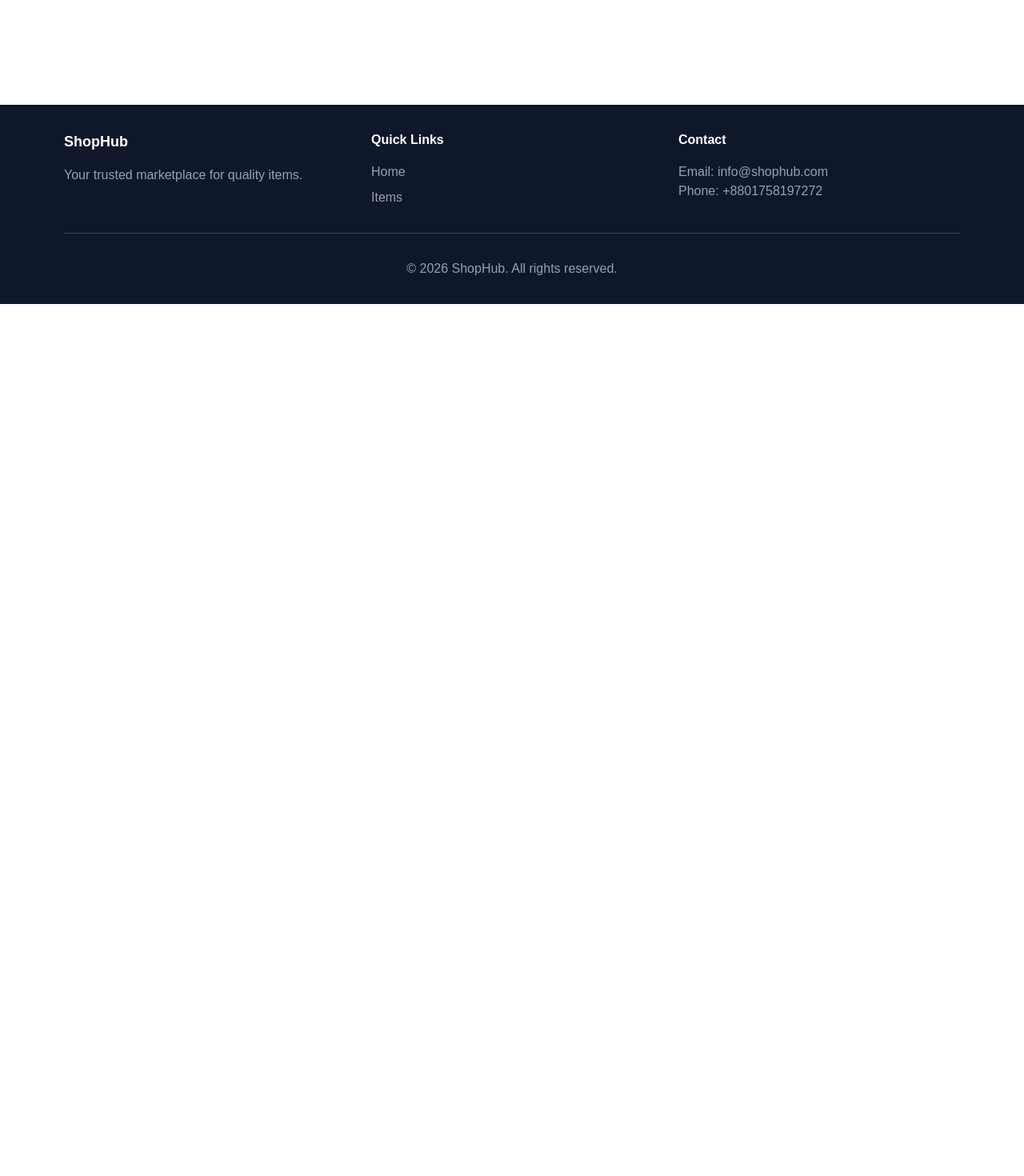
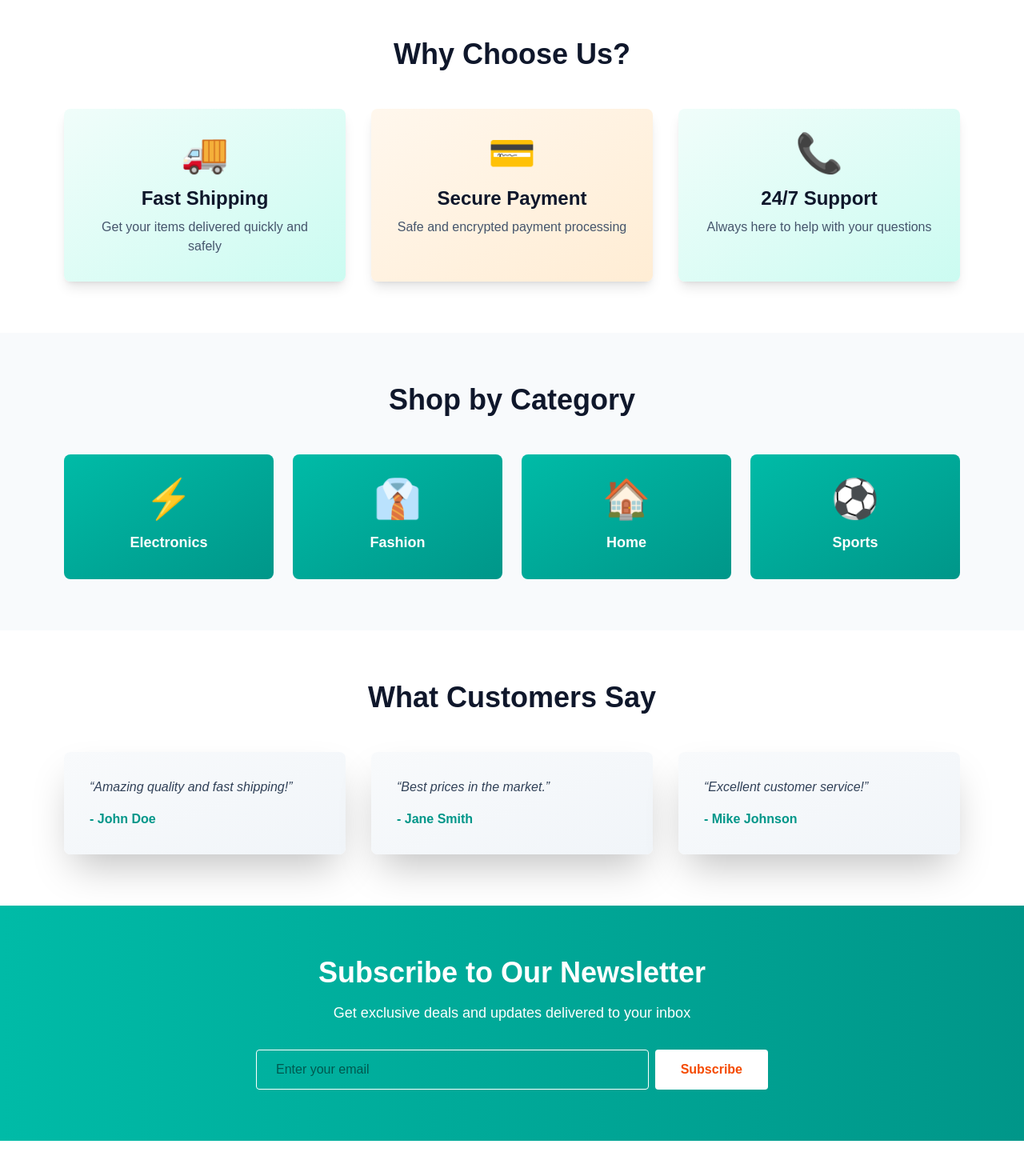
Before and after one commit to SuvroBiswas93/shophub, a Next.js app: page / in a window 1280 px wide. Shown: the part 420-1890 px from the top of the page at 80% size. Before the commit the page ends 800 px from the top, so only its background shows below. Built offline with nearby package versions, Linux system fonts and the light colour scheme.

Commit message:
Add hero,categories,features,newsletter,testimonials

```diff
--- a/src/app/page.js
+++ b/src/app/page.js
@@ -1,17 +1,26 @@
+import Categories from "@/components/categories";
+import Features from "@/components/features";
 import Footer from "@/components/footer";
+import Hero from "@/components/hero";
 import Navbar from "@/components/navbar";
+import Newsletter from "@/components/newsletter";
+import Testimonials from "@/components/testimonials";
 import Image from "next/image";
 
 export default function Home() {
   return (
   <div className="min-h-screen flex flex-col">
-        <Navbar />
+      <Navbar />
 
-        <main className="flex-1">
+      <main className="flex-1">
+        <Hero />
+        <Features />
+        <Categories />
+        <Testimonials />
+        <Newsletter />
+      </main>
 
-        </main>
-
-        <Footer />
+      <Footer />
   </div>
   );
 }
--- /dev/null
+++ b/src/components/categories.jsx
@@ -0,0 +1,30 @@
+const categories = [
+  { name: "Electronics", icon: "⚡" },
+  { name: "Fashion", icon: "👔" },
+  { name: "Home", icon: "🏠" },
+  { name: "Sports", icon: "⚽" },
+]
+
+export default function Categories() {
+  return (
+    <section className="bg-slate-50 py-12 md:py-16">
+      <div className="mx-auto max-w-6xl px-4">
+        <h2 className="mb-8 text-center text-3xl font-bold text-slate-900 md:mb-12 md:text-4xl">
+          Shop by Category
+        </h2>
+
+        <div className="grid grid-cols-2 gap-4 md:grid-cols-4 md:gap-6">
+          {categories.map((cat) => (
+            <div
+              key={cat.name}
+              className="cursor-pointer rounded-lg bg-linear-to-br from-teal-500 to-teal-600 p-6 text-center text-white transition duration-300 hover:scale-105 hover:shadow-xl md:p-8"
+            >
+              <div className="mb-4 text-4xl md:text-5xl">{cat.icon}</div>
+              <h3 className="text-base font-bold md:text-lg">{cat.name}</h3>
+            </div>
+          ))}
+        </div>
+      </div>
+    </section>
+  );
+}
--- /dev/null
+++ b/src/components/features.jsx
@@ -0,0 +1,46 @@
+export default function Features() {
+  return (
+    <section className="bg-white py-12 md:py-16">
+      <div className="mx-auto max-w-6xl px-4">
+        <h2 className="mb-8 text-center text-3xl font-bold text-slate-900 md:mb-12 md:text-4xl">
+          Why Choose Us?
+        </h2>
+
+        <div className="grid grid-cols-1 gap-6 md:grid-cols-3 md:gap-8">
+          {/* Feature 1 */}
+          <div className="rounded-lg bg-linear-to-br from-teal-50 to-teal-100 p-6 text-center shadow-lg transition hover:shadow-xl md:p-8">
+            <div className="mb-4 text-4xl md:text-5xl">🚚</div>
+            <h3 className="mb-2 text-xl font-bold text-slate-900 md:text-2xl">
+              Fast Shipping
+            </h3>
+            <p className="text-slate-600">
+              Get your items delivered quickly and safely
+            </p>
+          </div>
+
+          {/* Feature 2 */}
+          <div className="rounded-lg bg-linear-to-br from-orange-50 to-orange-100 p-6 text-center shadow-lg transition hover:shadow-xl md:p-8">
+            <div className="mb-4 text-4xl md:text-5xl">💳</div>
+            <h3 className="mb-2 text-xl font-bold text-slate-900 md:text-2xl">
+              Secure Payment
+            </h3>
+            <p className="text-slate-600">
+              Safe and encrypted payment processing
+            </p>
+          </div>
+
+          {/* Feature 3 */}
+          <div className="rounded-lg bg-linear-to-br from-teal-50 to-teal-100 p-6 text-center shadow-lg transition hover:shadow-xl md:p-8">
+            <div className="mb-4 text-4xl md:text-5xl">📞</div>
+            <h3 className="mb-2 text-xl font-bold text-slate-900 md:text-2xl">
+              24/7 Support
+            </h3>
+            <p className="text-slate-600">
+              Always here to help with your questions
+            </p>
+          </div>
+        </div>
+      </div>
+    </section>
+  );
+}
--- /dev/null
+++ b/src/components/hero.jsx
@@ -0,0 +1,24 @@
+import Link from "next/link";
+
+export default function Hero() {
+  return (
+    <section className="bg-linear-to-r from-teal-600 via-teal-500 to-teal-600 text-white py-16 md:py-20">
+      <div className="max-w-6xl mx-auto px-4 text-center">
+        <h1 className="text-4xl md:text-5xl font-bold mb-4">
+          Welcome to ShopHub
+        </h1>
+
+        <p className="text-lg md:text-xl mb-8">
+          Discover amazing products at unbeatable prices
+        </p>
+
+        <Link
+          href="/items"
+          className="inline-block rounded-lg bg-white text-orange-500 px-6 py-3 font-bold hover:bg-orange-500 hover:text-white transition  md:px-8"
+        >
+          Start Shopping
+        </Link>
+      </div>
+    </section>
+  );
+}
--- a/src/components/navbar.jsx
+++ b/src/components/navbar.jsx
@@ -1,5 +1,4 @@
 "use client"
-
 import Link from "next/link"
 import { useRouter, usePathname } from "next/navigation"
 // import { logoutAction } from "@/app/actions/auth"
@@ -13,7 +12,7 @@ export default function Navbar() {
   const [isMenuOpen, setIsMenuOpen] = useState(false)
 
   useEffect(() => {
-    // Check authentication from localStorage since we can't access cookies in client
+    // Check authentication from localStorage
     const auth = localStorage.getItem("authenticated") === "true"
     setIsAuthenticated(auth)
     setIsLoading(false)
--- /dev/null
+++ b/src/components/newsletter.jsx
@@ -0,0 +1,31 @@
+// src/components/Newsletter.jsx
+
+export default function Newsletter() {
+  return (
+    <section className="bg-linear-to-r from-teal-500 to-teal-600 text-white py-12 md:py-16">
+      <div className="mx-auto max-w-2xl px-4 text-center">
+        {/* Heading */}
+        <h2 className="mb-4 text-3xl font-bold md:text-4xl">
+          Subscribe to Our Newsletter
+        </h2>
+
+        {/* Subtext */}
+        <p className="mb-6 md:mb-8 text-base md:text-lg">
+          Get exclusive deals and updates delivered to your inbox
+        </p>
+
+        {/* Input + Button */}
+        <div className="flex flex-col gap-3 md:flex-row md:justify-center md:gap-2">
+          <input
+            type="email"
+            placeholder="Enter your email"
+            className="flex-1 rounded px-4 py-3 text-black font-medium  md:px-6 border border-white"
+          />
+          <button className="whitespace-nowrap rounded cursor-pointer bg-white px-6 py-3 font-bold text-orange-600 transition hover:bg-slate-100 md:px-8">
+            Subscribe
+          </button>
+        </div>
+      </div>
+    </section>
+  );
+}
--- /dev/null
+++ b/src/components/testimonials.jsx
@@ -0,0 +1,31 @@
+const testimonials = [
+  { text: "Amazing quality and fast shipping!", author: "John Doe" },
+  { text: "Best prices in the market.", author: "Jane Smith" },
+  { text: "Excellent customer service!", author: "Mike Johnson" },
+];
+
+export default function Testimonials() {
+  return (
+    <section className="bg-white py-12 md:py-16">
+      <div className="mx-auto max-w-6xl px-4">
+        <h2 className="mb-8 text-center text-3xl font-bold text-slate-900 md:mb-12 md:text-4xl">
+          What Customers Say
+        </h2>
+
+        <div className="grid grid-cols-1 gap-6 md:grid-cols-3 md:gap-8">
+          {testimonials.map((testimonial, idx) => (
+            <div
+              key={idx}
+              className="rounded-lg bg-linear-to-br from-slate-50 to-slate-100 p-6 shadow-2xl cursor-pointer transition hover:shadow-xl md:p-8"
+            >
+              <p className="mb-4 italic text-slate-700">
+                 &ldquo;{testimonial.text}&rdquo;
+              </p>
+              <p className="font-bold text-teal-600">- {testimonial.author}</p>
+            </div>
+          ))}
+        </div>
+      </div>
+    </section>
+  );
+}
```
